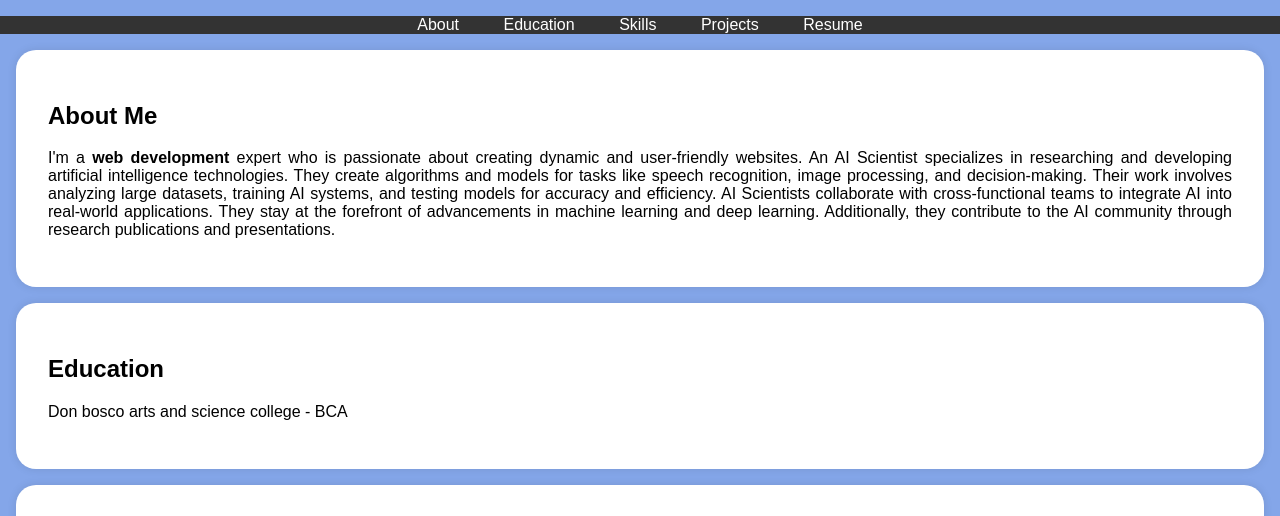
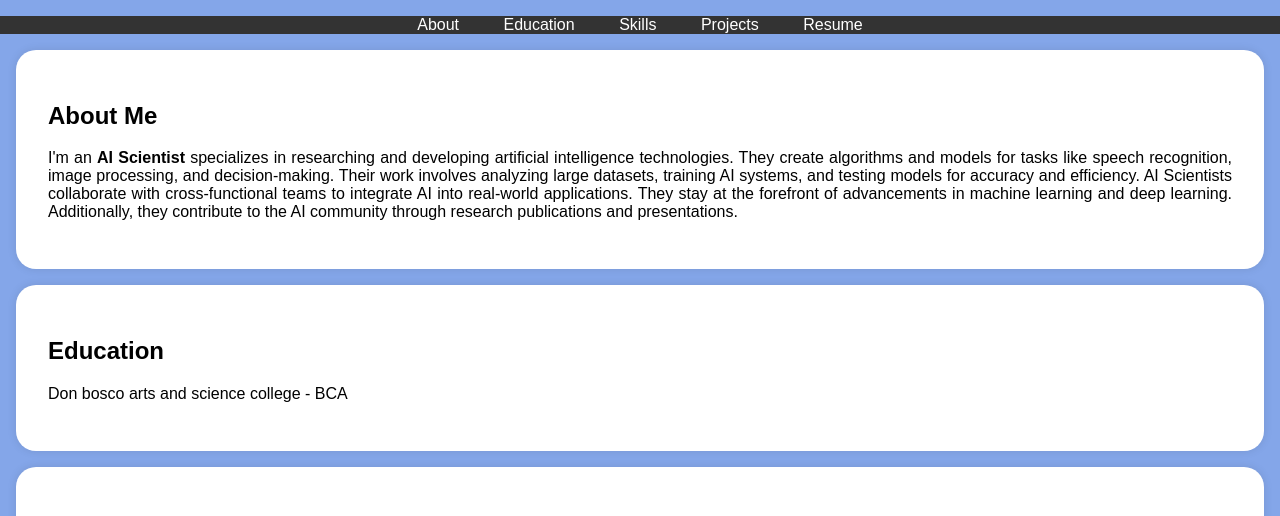
Before and after one commit to Mohkaif-13/portfolio, a plain HTML site: page index.html in a window 1280 px wide. Shown: the part 197-713 px from the top of the page. Drawn offline with Linux system fonts and the light colour scheme.

Commit message:
Update index.html

```diff
--- a/index.html
+++ b/index.html
@@ -115,8 +115,7 @@
     <section id="about">
         <div class="section-content">
             <h2>About Me</h2>
-            <p>I'm a <b>web development</b> expert who is passionate about creating dynamic and user-friendly websites.
-                An AI Scientist specializes in researching and developing artificial intelligence technologies.
+            <p>I'm an <b>AI Scientist</b> specializes in researching and developing artificial intelligence technologies.
                  They create algorithms and models for tasks like speech recognition, image processing, and decision-making.
                   Their work involves analyzing large datasets, training AI systems, and testing models for accuracy and efficiency.
                    AI Scientists collaborate with cross-functional teams to integrate AI into real-world applications.
```
